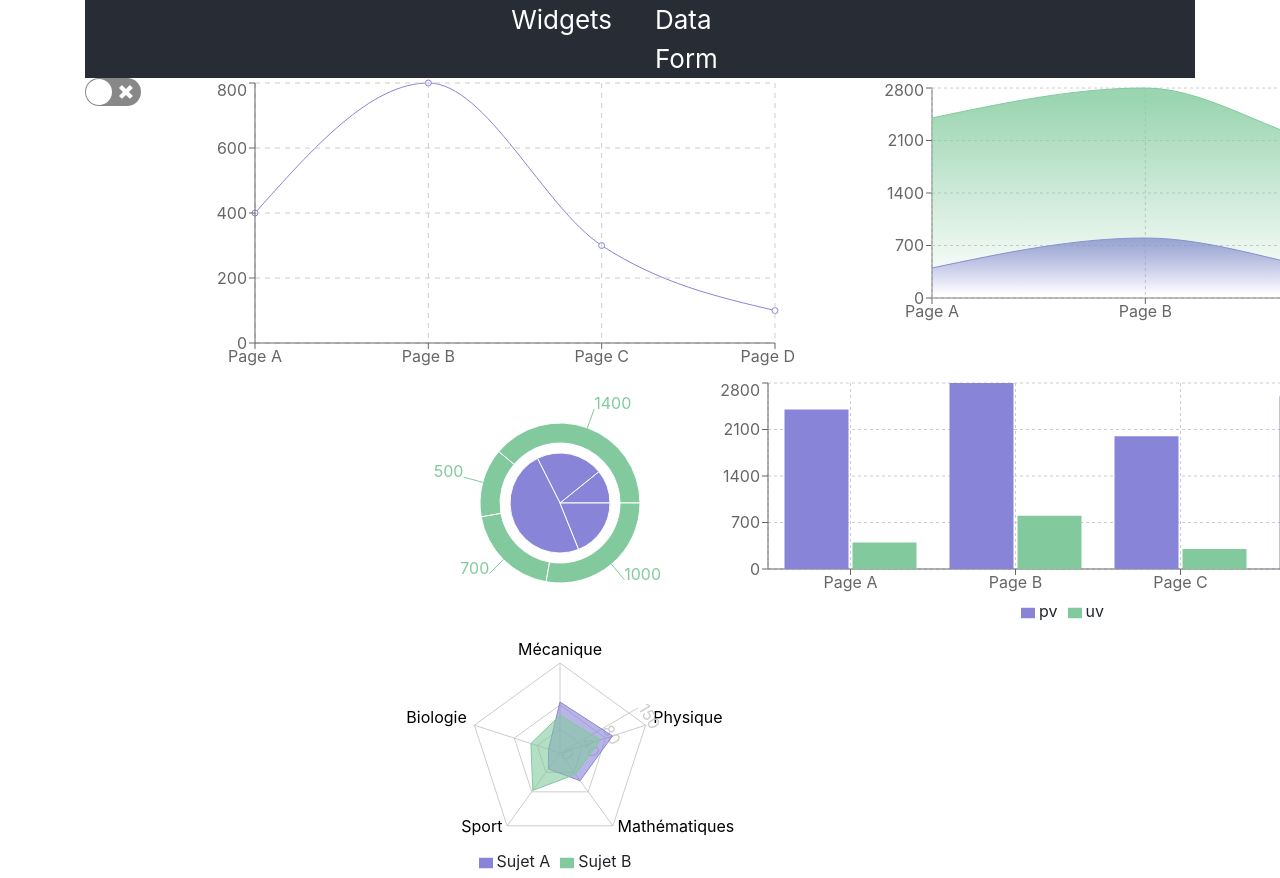
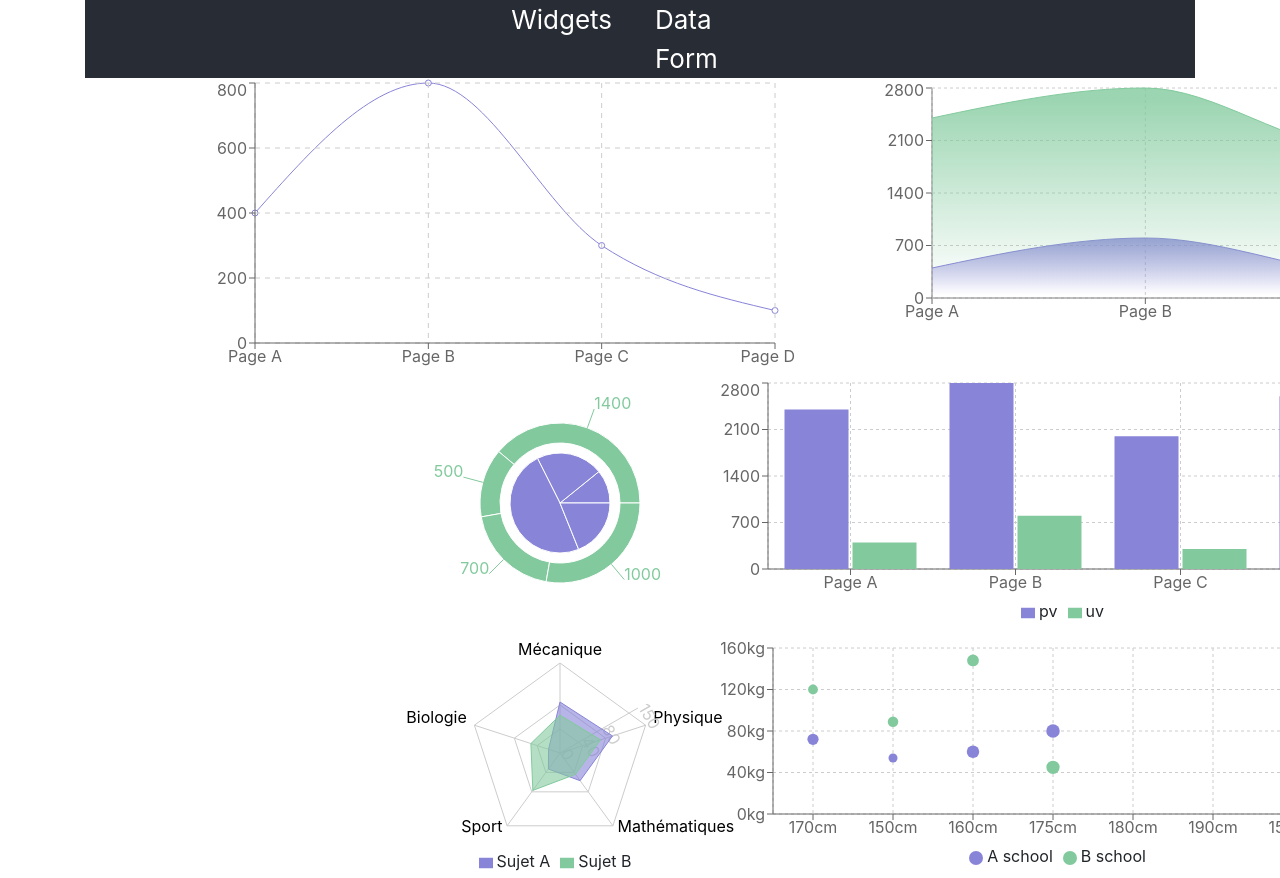
Before and after one commit to SamKtheTurtle/projetWeb2019, a React (Create React App) app in the folder project19/: page / in a window 1280 px wide. Shown: the top 878 px of the page. Built offline with nearby package versions, Linux system fonts and the light colour scheme.

Commit message:
6th widget

```diff
--- a/project19/src/App.js
+++ b/project19/src/App.js
@@ -1,7 +1,6 @@
 import React, { Component } from 'react';
 import WidgetsHandler from './container/widgetsHandler';
 import Header from './container/header';
-import SwitchLight from './container/switch';
 import {Container, Row, Col} from 'reactstrap';
 import './App.css';
 
@@ -13,7 +12,6 @@ class App extends Component {
         <body>
         <Row>
           <Col lg={1}>
-          <SwitchLight/>
           </Col>
           <Col lg={11}>
           <WidgetsHandler/>
@@ -26,3 +24,6 @@ class App extends Component {
 }
 
 export default App;
+
+
+//https://www.creativebloq.com/how-to/create-a-dashboard-app-with-react
--- /dev/null
+++ b/project19/src/component/scatterChart.js
@@ -0,0 +1,32 @@
+import React, { Component } from 'react';
+import { ScatterChart,Scatter, CartesianGrid, XAxis, YAxis, ZAxis, Legend, Tooltip } from 'recharts';
+const data01 =
+[{'x': 170, 'y': 72, 'z': 100},
+{'x': 150, 'y': 54, 'z': 70},
+{'x': 160, 'y': 60, 'z': 120},
+{'x': 175, 'y': 80, 'z': 140}];
+
+const data02 =
+[{'x': 180, 'y': 120, 'z': 80},
+{'x': 190, 'y': 89, 'z': 90},
+{'x': 150, 'y': 148, 'z': 110},
+{'x': 155, 'y': 45, 'z': 135}];
+
+export default class ScatterChartWidget extends Component {
+    render() {
+
+      return (
+<ScatterChart width={730} height={250}
+  margin={{ top: 20, right: 20, bottom: 10, left: 10 }}>
+  <CartesianGrid strokeDasharray="3 3" />
+  <XAxis dataKey="x" name="stature" unit="cm" />
+  <YAxis dataKey="y" name="weight" unit="kg" />
+  <ZAxis dataKey="z" range={[64, 144]} name="score" unit="km" />
+  <Tooltip cursor={{ strokeDasharray: '3 3' }} />
+  <Legend />
+  <Scatter name="A school" data={data01} fill="#8884d8" />
+  <Scatter name="B school" data={data02} fill="#82ca9d" />
+</ScatterChart>
+     );
+    }
+  }
--- a/project19/src/container/switch.js
+++ /dev/null
@@ -1,23 +0,0 @@
-import React, { Component } from 'react';
-import Switch from "react-switch";
-import './header.css';
-
-export default class SwitchLight extends Component {
-    constructor() {
-        super();
-        this.state = { checked: false };
-        this.handleChange = this.handleChange.bind(this);
-      }
-
-      handleChange(checked) {
-        this.setState({ checked });
-      }
-    render() {
-      return (
-<label>
-<Switch onChange={this.handleChange} checked={this.state.checked} />
-</label>
-
-    );
-}
-}
--- a/project19/src/container/widgetsHandler.js
+++ b/project19/src/container/widgetsHandler.js
@@ -4,6 +4,7 @@ import AreaChartWidget from '../component/areaChart';
 import PieChartWidget from '../component/pieChart';
 import BarChartWidget from '../component/barChart';
 import RadarChartWidget from '../component/radarChart';
+import ScatterChartWidget from '../component/scatterChart';
 import {Container, Row, Col} from 'reactstrap';
 
 export default class WidgetsHandler extends Component {
@@ -30,6 +31,9 @@ export default class WidgetsHandler extends Component {
         <Col lg={6}>
         <RadarChartWidget/>
         </Col>
+        <Col lg={6}>
+        <ScatterChartWidget/>
+        </Col>
         </Row>
       </Container>
     );
```
